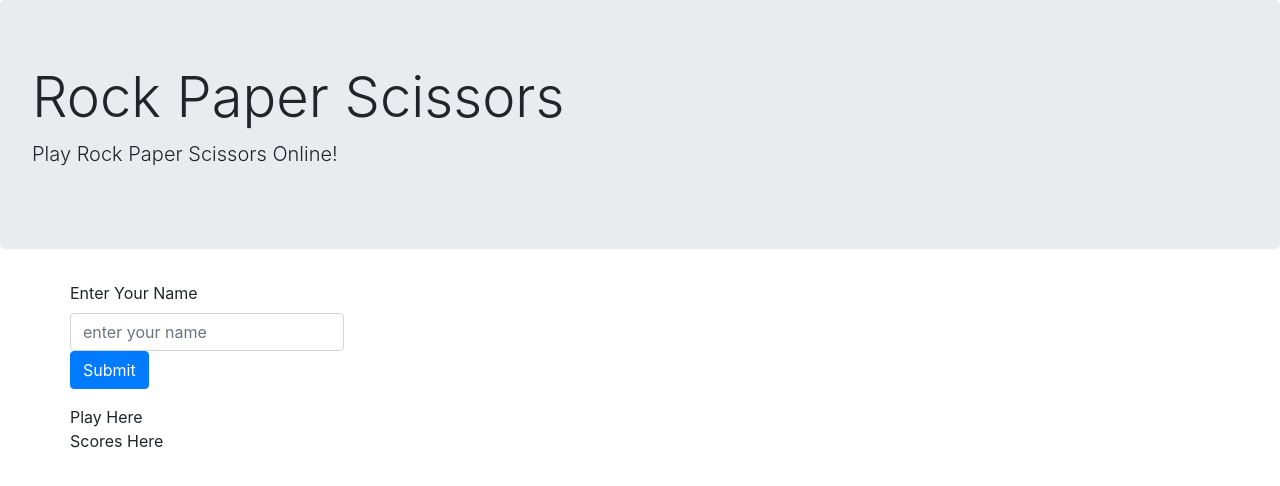
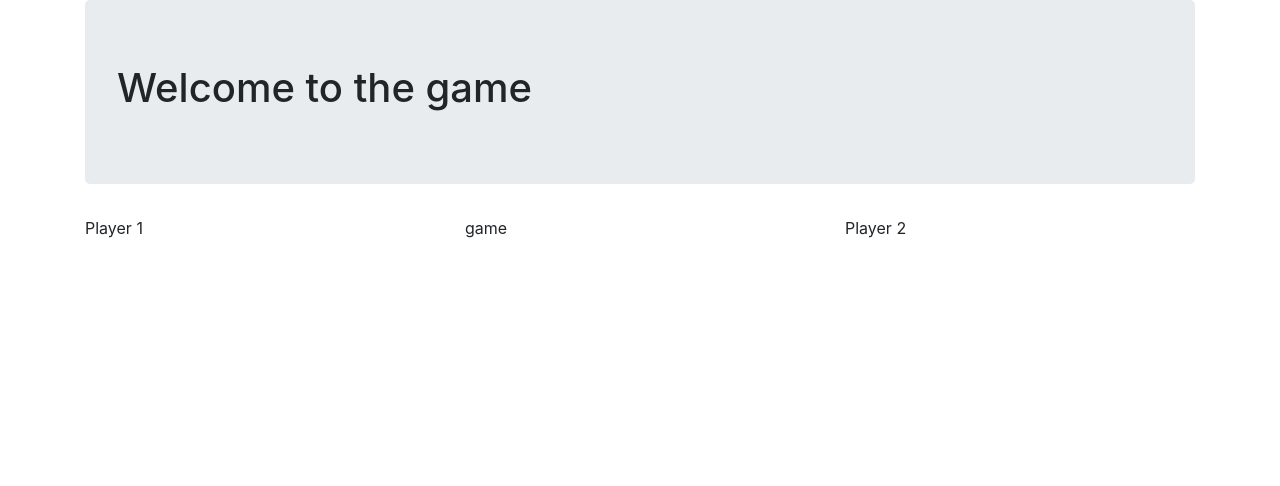
Before and after one commit to kalargent/RPS, a plain HTML site: page index.html in a window 1280 px wide. Drawn offline with nearby package versions, Linux system fonts and the light colour scheme.

Commit message:
start over

```diff
--- a/index.html
+++ b/index.html
@@ -9,33 +9,27 @@
         <link rel="assets/css/style.css">
     </head>
     <body>
-        <div class="jumbotron">
-            <h1 class="display-4">Rock Paper Scissors</h1>
-            <p class="lead">Play Rock Paper Scissors Online!</p>
-            </p>
-          </div>
+        <div class="container">
 
-        <div class="container">
-            <div class="row">
-                    <div class="form-group">
-                        <label for="nameField">Enter Your Name</label>
-                        <input type="text" class="form-control" id="nameField" placeholder="enter your name">
-                        <button type="submit" class="btn btn-primary" id="addPlayer">Submit</button>
-                        <div id="p1name"></div>
-                        <div id="p2name"></div>
-                    </div>
-
+            <div class="jumbotron">
+                <h1>Welcome to the game </h1>
             </div>
 
-            <div class="row" id="second-row">
-                    Play Here
+            <div class="row">
+                <div class="col-md-4" id="player1">
+                    Player 1
+                </div>
+
+                <div class="col-md-4" id="game">
+                        game
+                </div>
+
+                <div class="col-md-4" id="player2">
+                    Player 2
+                </div>
             </div>
 
-            <div class="row" id="third-row">
-                    Scores Here
-            </div>
         </div>
-        <div class="playList"></div>
     <script src="assets/javascript/rps-game.js"></script>
     </body>
 </html>
```
